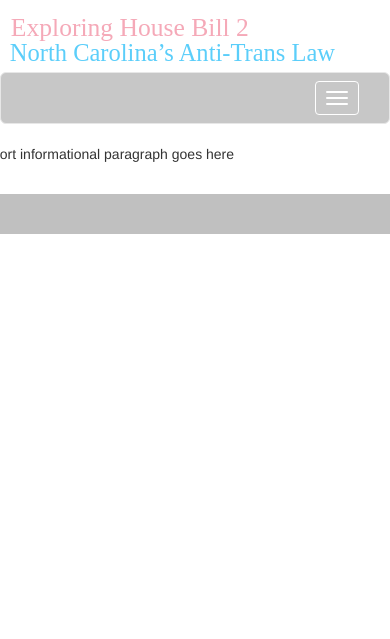
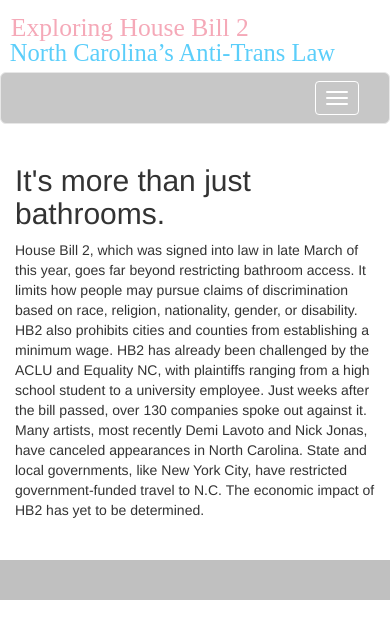
Before and after one commit to stephanielamm/hb2-apis, a PHP site: page / in a window 390 px wide; the page is wider, and only the part inside the window is pictured. Shown: the top 639 px of that part. Run offline with PHP 8.4, Linux system fonts and the light colour scheme; some libraries are stand-ins or nearby versions.

Commit message:
finalizing twitter, insta, map

```diff
--- a/index.html
+++ b/index.html
@@ -24,9 +24,9 @@
             <ul class="nav navbar-nav navbar-left">
               <li class="active"><a href="index.html">Home</a></li>
               <li><a href="news.html">In the news</a></li>
-              <li><a href="twitterinsta.php">See what people are saying</a></li>
-              <li><a href="video.html">Who opposes HB2?</a></li>
-              <li><a href="map.html">Anti-Trans legislation across the country</a></li>
+              <li><a href="twitterinsta.php">On social media</a></li>
+              <li><a href="video.html">Close to home</a></li>
+              <li><a href="map.html">Across the country</a></li>
             </ul>
         </div>
     </div>
@@ -35,8 +35,14 @@
 
 
 
+<div class="container-fluid">
 <div class="row">
-  short informational paragraph goes here
+  <div class="col-xs-12">
+    <h2>It's more than just bathrooms.</h2
+    <p>House Bill 2, which was signed into law in late March of this year, goes far beyond restricting bathroom access. It limits how people may pursue claims of discrimination based on race, religion, nationality, gender, or disability. HB2 also prohibits cities and counties from establishing a minimum wage. HB2 has already been challenged by the ACLU and Equality NC, with plaintiffs ranging from a high school student to a university employee. Just weeks after the bill passed, over 130 companies spoke out against it. Many artists, most recently Demi Lavoto and Nick Jonas, have canceled appearances in North Carolina. State and local governments, like New York City, have restricted government-funded travel to N.C. The economic impact of HB2 has yet to be determined.</p>
+
+
+  </div>
 </div>
 
 
--- a/instagram.js
+++ b/instagram.js
@@ -33,10 +33,10 @@ $(function() {
 
 			$.each(json.data,function(i,data){
 
+ 				insta += '<div class="container-fluid" style="background-color:white;">'
 				insta += '<div class="instagram-loop">'
 
 			 //profile row
-			 insta +='<div class="container-fluid">'
 			 insta += '<div class="row">'
 							insta += '<div class="col-sm-12 ig-prof-mobile">'
 							insta += '<a target="_blank" href="http://www.instagram.com/' + data.user.username + '">'
@@ -64,21 +64,18 @@ $(function() {
 							style="url('"+data.images.low_resolution.url+"')";
 							insta += '</div>' //end profile col
 							insta += '</div>'//end profile row
-									//caption row
-							insta += '<div class="row">'
-							insta += '<div class="col-sm-12">'
+							insta += '<div class="col-sm-12" class="wrapper">'
 							insta += '<div class="instagram-caption-div" style="padding-top:25px">'
 							insta += '<div class="instagram-likes"><span class="likes-number">' + data.likes.count + '</span><span class="likes"> likes</span></div>'
 							insta += '<span class="instagram-username-caption">'
 							insta += '<a target="_blank" href="http://www.instagram.com/' + data.user.username + '">' + data.user.username + '</span></a>' + '<span class="hashtags">' + data.caption.text + '</span>'
 							insta += '</br><a target="_blank" href="'+data.link+'"><img class="insta-caption-link" src="instalink.png" alt="instalink" style="padding-bottom:30px"> </a>'
 							insta += '</div>' //end caption col
-						insta += '</div>'//end caption row
 
-						insta += '</div>'//end container fluid
-
+						insta += '</div>'
+						insta += '</div>'
 						insta += '</div>'//end loop
-						insta += '</div>'//end loop
+						insta += '</div>'//end container-fluid
 
 
 			});
--- a/map.html
+++ b/map.html
@@ -27,9 +27,9 @@
         <ul class="nav navbar-nav navbar-left">
           <li><a href="index.html">Home</a></li>
           <li><a href="news.html">In the news</a></li>
-          <li><a href="twitterinsta.php">See what people are saying</a></li>
-          <li><a href="video.html">Who opposes HB2?</a></li>
-          <li class="active"><a href="map.html">Anti-Trans legislation across the country</a></li>
+          <li><a href="twitterinsta.php">On social media</a></li>
+          <li><a href="video.html">Close to home</a></li>
+          <li class="active"><a href="map.html">Across the country</a></li>
         </ul>
     </div>
 </div>
--- a/news.html
+++ b/news.html
@@ -72,9 +72,9 @@
           <ul class="nav navbar-nav navbar-left">
             <li><a href="index.html">Home</a></li>
             <li class="active"><a href="news.html">In the news</a></li>
-            <li><a href="twitterinsta.php">See what people are saying</a></li>
-            <li><a href="video.html">Who opposes HB2?</a></li>
-            <li><a href="map.html">Anti-Trans legislation across the country</a></li>
+            <li><a href="twitterinsta.php">On social media</a></li>
+            <li><a href="video.html">Close to home</a></li>
+            <li><a href="map.html">Across the country</a></li>
           </ul>
       </div>
   </div>
--- a/style.css
+++ b/style.css
@@ -350,6 +350,7 @@ img.twitter-profilepictures {
     background-size: cover;
     margin-bottom:20px;
     margin-right:30px;
+    background-color: white;
   }
 
   .ig-prof-mobile{
```
Also changed, not shown: twitterinsta.php (+4 -4 lines), video.html (+10 -4 lines).
